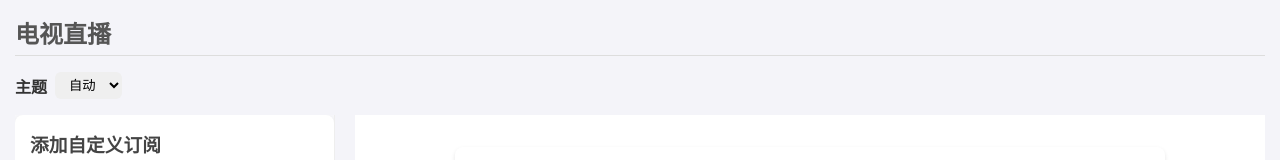
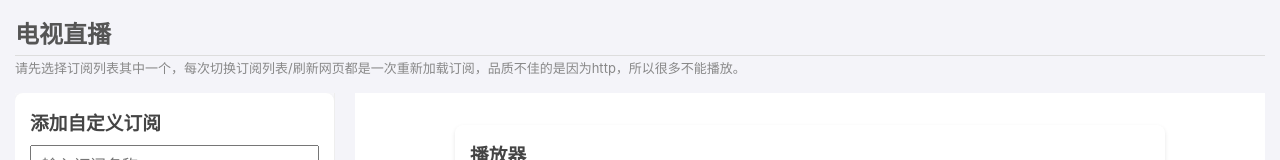
Before and after one commit to sjnhnp/m3u-player, a React (Vite) app in the folder frontend/: page / in a window 1280 px wide. Shown: the top 160 px of the page. Built offline with nearby package versions, Linux system fonts and the light colour scheme; no server answers.

Commit message:
Update App.jsx

```diff
--- a/frontend/src/App.jsx
+++ b/frontend/src/App.jsx
@@ -598,7 +598,7 @@ const styles = {
   return (
     <div className="app-root">
       <h2>电视直播</h2>
-      <ThemeSwitcher />
+      <SmallNote />
       <div className="main-flex">
         {/* --- 左侧边栏 --- */}
         <div id="sidebar">
```
